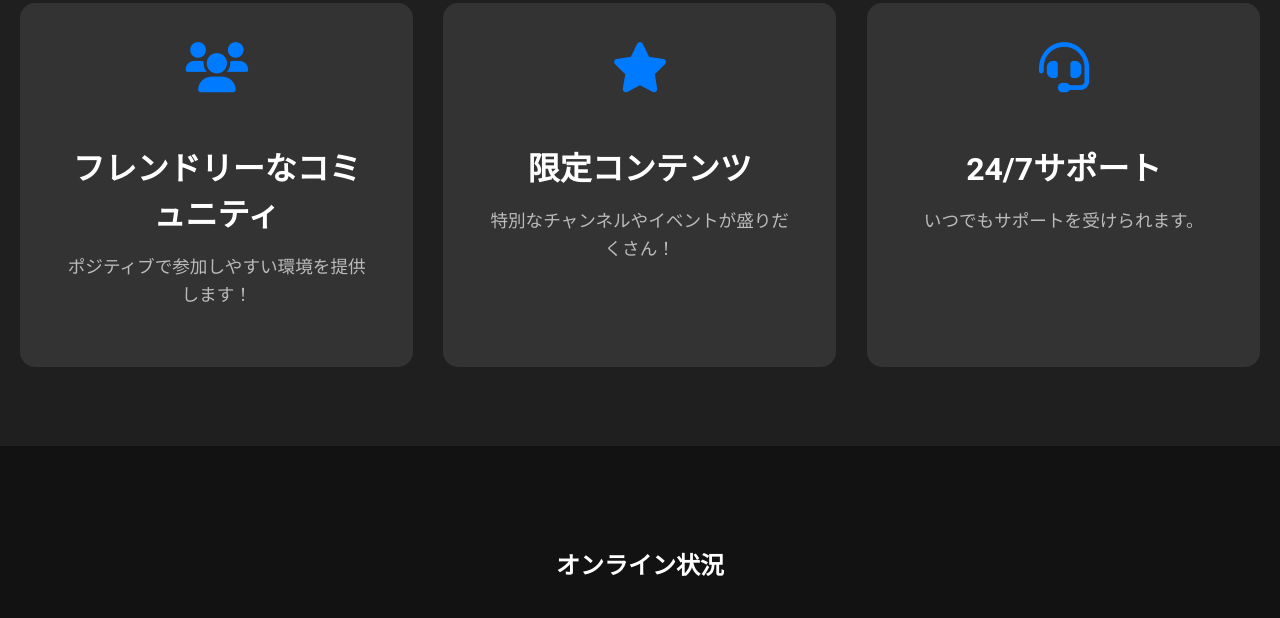
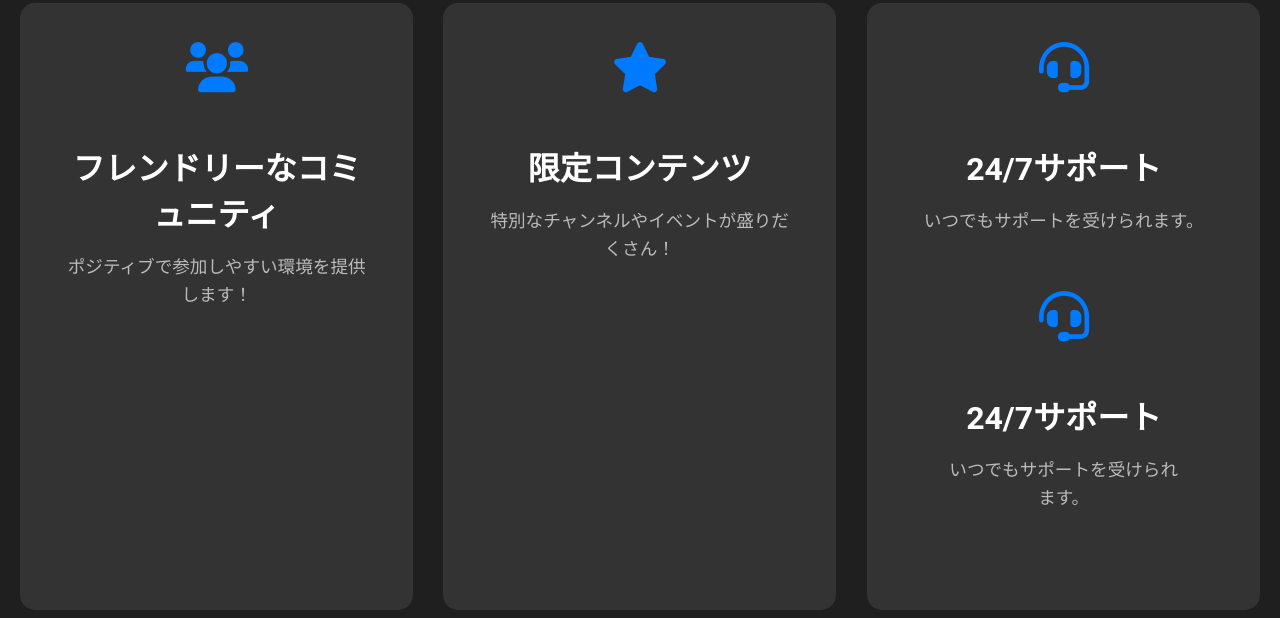
Before and after one commit to KJ87SAT/Discord-Perfect-Server--DPS-, a plain HTML site: page index.html in a window 1280 px wide. Shown: the part 698-1316 px from the top of the page. Drawn offline with nearby package versions, Linux system fonts and the light colour scheme; grey boxes are pictures that could not be loaded.

Commit message:
Update index.html

```diff
--- a/index.html
+++ b/index.html
@@ -40,6 +40,11 @@
           <i class="fa-solid fa-headset fa-2x"></i>
           <h3>24/7サポート</h3>
           <p>いつでもサポートを受けられます。</p>
+        <div class="feature-item animate__animated animate__zoomIn" style="animation-delay: 0.6s;">
+          <i class="fa-solid fa-headset fa-2x"></i>
+          <h3>24/7サポート</h3>
+          <p>いつでもサポートを受けられます。</p>
+        </div>
         </div>
       </div>
     </section>
```
